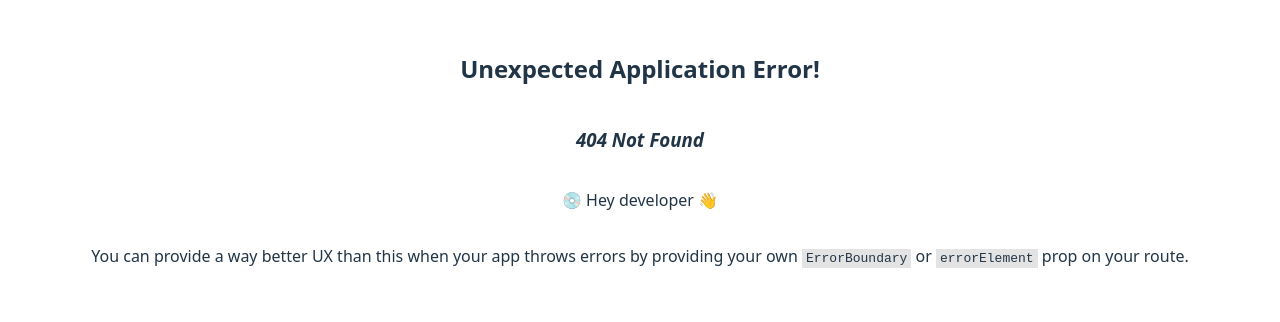
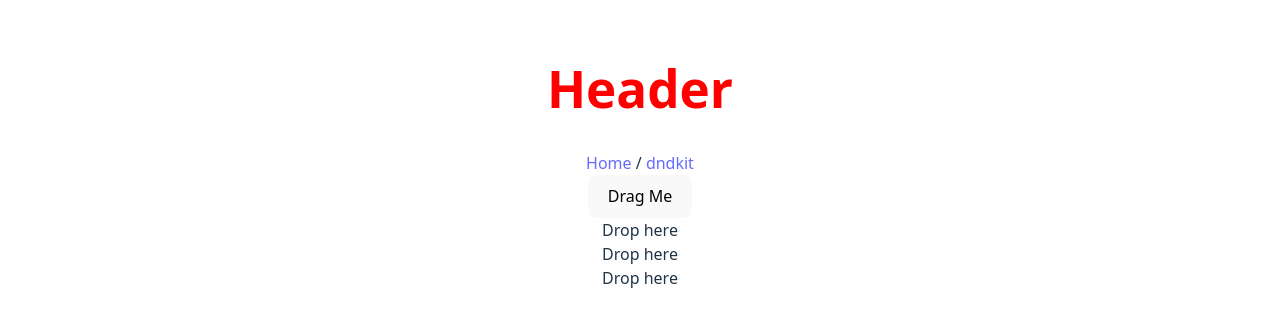
Before and after one commit to mikef80/breadcrumbs-test, a React (Vite) app: page /dndkit in a window 1280 px wide. Before the commit this address had no page. Shown: the part 242-564 px from the top of the page. Built offline with nearby package versions, Linux system fonts and the light colour scheme.

Commit message:
dnd-kit set up

```diff
--- a/package.json
+++ b/package.json
@@ -10,6 +10,8 @@
     "preview": "vite preview"
   },
   "dependencies": {
+    "@dnd-kit/core": "^6.3.1",
+    "@dnd-kit/sortable": "^10.0.0",
     "@reduxjs/toolkit": "^2.9.0",
     "axios": "^1.12.2",
     "date-fns": "^4.1.0",
--- /dev/null
+++ b/src/components/DnDKit/DnDKit.tsx
@@ -0,0 +1,29 @@
+import { DndContext } from "@dnd-kit/core";
+import { useState } from "react";
+import Draggable from "./Draggable";
+import Droppable from "./Droppable";
+
+const DnDKit = () => {
+  const containers = ["A", "B", "C"];
+  const [parent, setParent] = useState(null);
+  const draggableMarkup = <Draggable id='draggable'>Drag Me</Draggable>;
+
+  const handleDragEnd = (e) => {
+    const { over } = e;
+    setParent(over ? over.id : null);
+  };
+
+  return (
+    <DndContext onDragEnd={handleDragEnd}>
+      {parent === null ? draggableMarkup : null}
+
+      {containers.map((id) => (
+        <Droppable key={id} id={id}>
+          {parent === id ? draggableMarkup : "Drop here"}
+        </Droppable>
+      ))}
+    </DndContext>
+  );
+};
+
+export default DnDKit;
--- /dev/null
+++ b/src/components/DnDKit/Draggable.tsx
@@ -0,0 +1,15 @@
+import { useDraggable } from "@dnd-kit/core";
+import { CSS } from "@dnd-kit/utilities";
+
+const Draggable = ({ children, id }: { children: any; id: string }) => {
+  const { attributes, listeners, setNodeRef, transform } = useDraggable({ id });
+  const style = transform ? { transform: CSS.Translate.toString(transform) } : undefined;
+
+  return (
+    <button ref={setNodeRef} style={style} {...listeners} {...attributes}>
+      {children}
+    </button>
+  );
+};
+
+export default Draggable;
--- /dev/null
+++ b/src/components/DnDKit/Droppable.tsx
@@ -0,0 +1,14 @@
+import { useDroppable } from "@dnd-kit/core";
+
+const Droppable = ({ children, id }: { children: any; id: string }) => {
+  const { isOver, setNodeRef } = useDroppable({ id });
+  const style = { color: isOver ? "green" : undefined };
+
+  return (
+    <div ref={setNodeRef} style={style}>
+      {children}
+    </div>
+  );
+};
+
+export default Droppable;
--- /dev/null
+++ b/src/components/SortableDnDKit/SortableDnDKit.tsx
@@ -0,0 +1,52 @@
+import React, { useState } from "react";
+import {
+  DndContext,
+  closestCenter,
+  KeyboardSensor,
+  PointerSensor,
+  useSensor,
+  useSensors,
+} from "@dnd-kit/core";
+import {
+  arrayMove,
+  SortableContext,
+  sortableKeyboardCoordinates,
+  verticalListSortingStrategy,
+} from "@dnd-kit/sortable";
+
+import { SortableItem } from "./SortableItem";
+
+const SortableDnDKit = () => {
+  const [items, setItems] = useState([1, 2, 3]);
+  const sensors = useSensors(
+    useSensor(PointerSensor),
+    useSensor(KeyboardSensor, {
+      coordinateGetter: sortableKeyboardCoordinates,
+    })
+  );
+
+  const handleDragEnd = (event:any) => {
+    const { active, over } = event;
+
+    if (active.id !== over.id) {
+      setItems((items) => {
+        const oldIndex = items.indexOf(active.id);
+        const newIndex = items.indexOf(over.id);
+
+        return arrayMove(items, oldIndex, newIndex);
+      });
+    }
+  };
+
+  return (
+    <DndContext sensors={sensors} collisionDetection={closestCenter} onDragEnd={handleDragEnd}>
+      <SortableContext items={items} strategy={verticalListSortingStrategy}>
+        {items.map((id) => (
+          <SortableItem key={id} id={id} />
+        ))}
+      </SortableContext>
+    </DndContext>
+  );
+};
+
+export default SortableDnDKit;
--- /dev/null
+++ b/src/components/SortableDnDKit/SortableItem.tsx
@@ -0,0 +1,19 @@
+import { useSortable } from "@dnd-kit/sortable";
+import { CSS } from "@dnd-kit/utilities";
+
+export const SortableItem = ({ id }: { id: number }) => {
+  const { attributes, listeners, setNodeRef, transform, transition } = useSortable({
+    id,
+  });
+
+  const style = {
+    transform: CSS.Transform.toString(transform),
+    transition,
+  };
+
+  return (
+    <div ref={setNodeRef} style={style} {...attributes} {...listeners}>
+      {/* ... */}
+    </div>
+  );
+};
--- a/src/routes.tsx
+++ b/src/routes.tsx
@@ -8,6 +8,8 @@ import Contact2, {
   loader as contact2Loader,
   ErrorBoundary as ErrorBoundary2,
 } from "./components/Contact2/Contact2";
+import DnDKit from "./components/DnDKit/DnDKit";
+import SortableDnDKit from "./components/SortableDnDKit/SortableDnDKit";
 
 export const routes: RouteObject[] = [
   {
@@ -43,24 +45,22 @@ export const routes: RouteObject[] = [
               },
             ],
           },
+          {
+            path: "dndkit",
+            element: <DnDKit />,
+            handle: {
+              crumb: () => ({ label: "dndkit", path: "dndkit" }),
+            } satisfies CrumbHandle,
+          },
+          {
+            path: "sortabledndkit",
+            element: <SortableDnDKit />,
+            handle: {
+              crumb: () => ({ label: "sortabledndkit", path: "sortabledndkit" }),
+            } satisfies CrumbHandle,
+          },
         ],
       },
-      /* {
-        path: "about",
-        element: <About />,
-        handle: {
-          crumb: () => ({ label: "About", path: "about" }),
-        } satisfies CrumbHandle,
-      },
-      {
-        path: "about/contact",
-        element: <Contact />,
-        loader: contactLoader,
-        handle: {
-          crumb: () => ({ label: "Contact", path: "contact" }),
-        } satisfies CrumbHandle,
-        errorElement: <ErrorBoundary />,
-      }, */
     ],
   },
 ];
```
Also changed, not shown: 1 other file (tests, documents, lock files or other folders).
